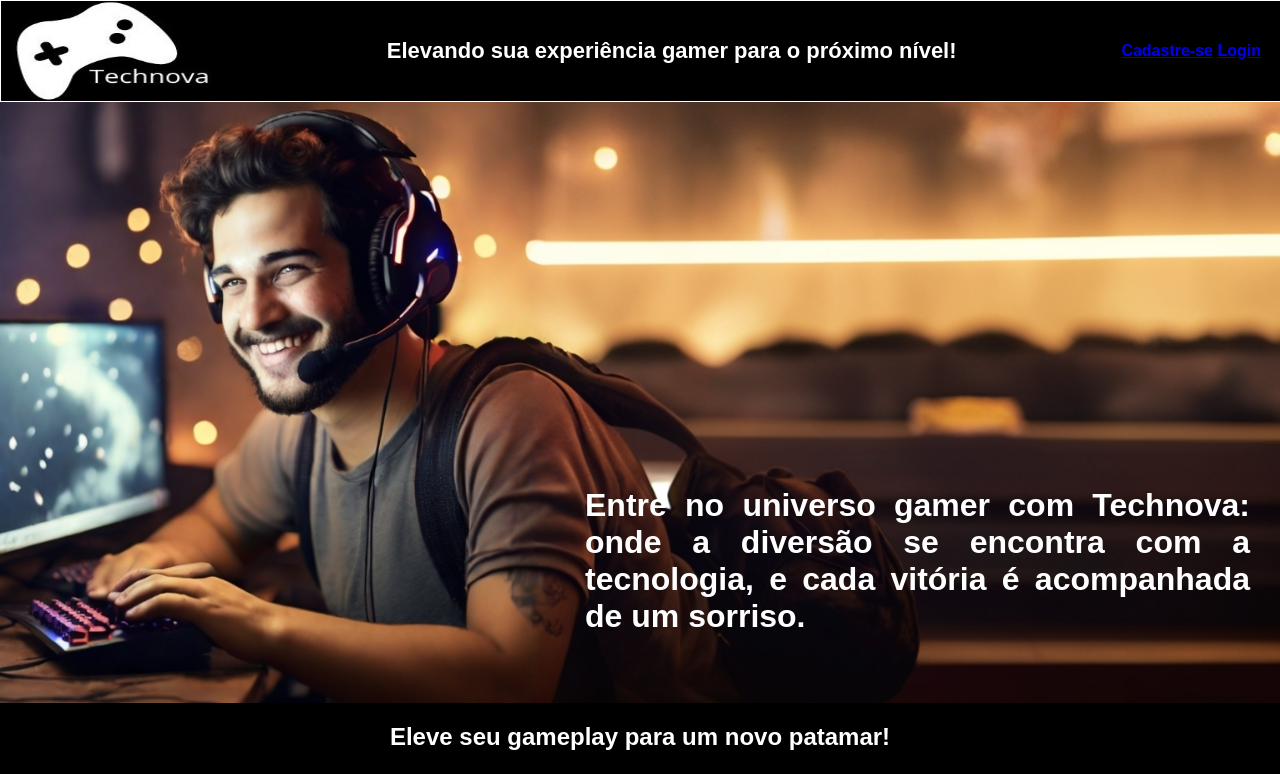
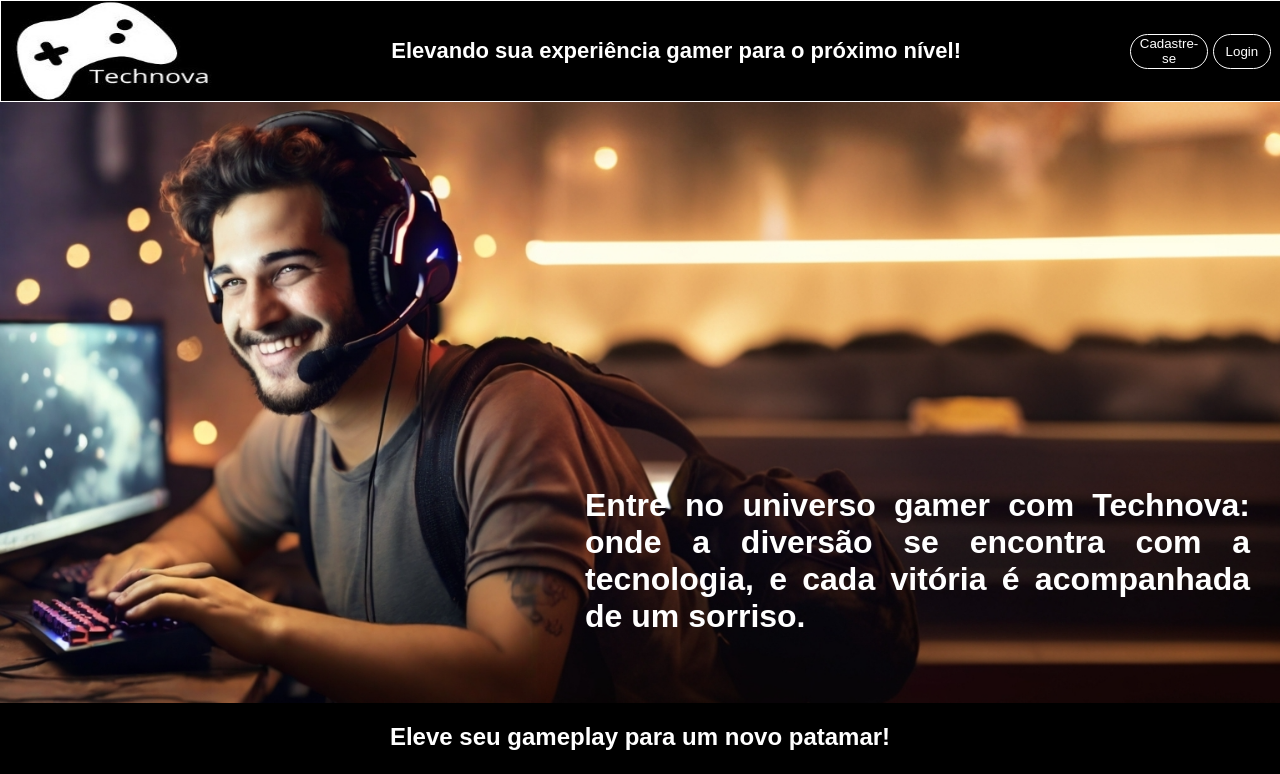
Before and after one commit to RyanVictorr/ihc_activity_2, a plain HTML site: page index.html in a window 1280 px wide. Shown: the top 774 px of the page. Drawn offline with Linux system fonts and the light colour scheme.

Commit message:
Adicionando Tooltip

```diff
--- a/index.html
+++ b/index.html
@@ -13,9 +13,10 @@
                 <img class="logo" src="/image/Logo do site.jpg" alt="Logo da Tecnova">
                 <h1 class="slogan">Elevando sua experiência gamer para o próximo nível!</h1>
             <div class="header-links">
-                <a href="#" id="modalCadastro" class="cadastre-se">Cadastre-se</a>
-                <a href="#" id="modalLogin" onclick="mostrarModal()" class="login">Login</a>
+                <button class="cadastre-se" aria-label="Fazer cadastro">Cadastre-se</button>
+                <button class="login" aria-label="Fazer login">Login</button>
             </div>
+
         </header>
 
         <main>
--- a/style.css
+++ b/style.css
@@ -1,5 +1,5 @@
-/*Estilização da Landing page*/
 /*Tudo*/
+
 body{
     height: 100%;
     margin: 0;
@@ -9,6 +9,7 @@ body{
     font-family: 'Sans-serif', sans-serif;
     font-weight: bold;
 }
+
 /*header*/
 header{
     width: 100%;
@@ -17,6 +18,7 @@ header{
     justify-content: space-between;
     margin-bottom: 0px;
     border: 1px solid #ffffff;
+
 }
 .logo{
     width: 201px;
@@ -32,10 +34,63 @@ header{
 }
 
 .header-links{
-    margin-right: 20px ;
+    width: 11%;
+    margin-right: 10px;
+    display: flex;
+    justify-content: space-between;
+
+}
+.cadastre-se,
+.login {
+  position: relative;
+}
+
+.cadastre-se::after,
+.login::after {
+  content: attr(aria-label);
+  position: absolute;
+  bottom: 100%;
+  left: 50%;
+  transform: translateX(-50%);
+  padding: 5px;
+  background-color: #fff;
+  color: #000;
+  border-radius: 5px;
+  white-space: nowrap;
+  opacity: 0;
+  pointer-events: none;
+  transition: opacity 0.3s ease;
+}
+
+.cadastre-se:hover::after,
+.login:hover::after {
+  opacity: 1;
+}
+
+.header-links button{
+    background-color: #000000;
+    color: #ffffff;
+    border: 1px solid #ffffff;
+    border-radius: 30px;
+    height: 35px;
+    display: flex;
+    flex-direction: column;
+    justify-content: center;
+}
+.cadastre-se{
+    margin-right: 5px;
+    padding: 0px 3px 0px 3px;
+}
+.login{
+    width: 60px;
+    align-items: center;
+    display: flex;
+    justify-content: center;
+    flex-direction: row;
 }
 
 /*corpo do site*/
+
 main{
     width: 100%;
 }
@@ -93,6 +148,7 @@ main{
     margin: 10px; /* Ajuste conforme necessário */
 }
 /*Rodapé*/
+
 footer{
     background-color: #1A1A1A;
     width: 100%
```
